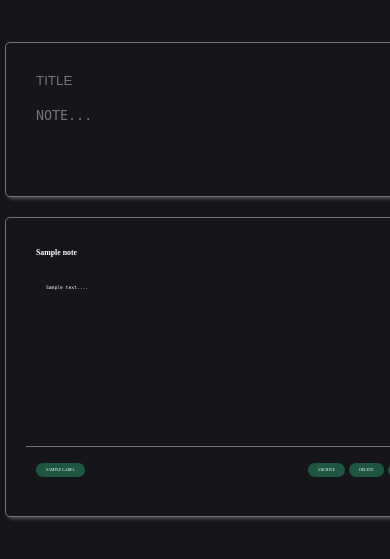
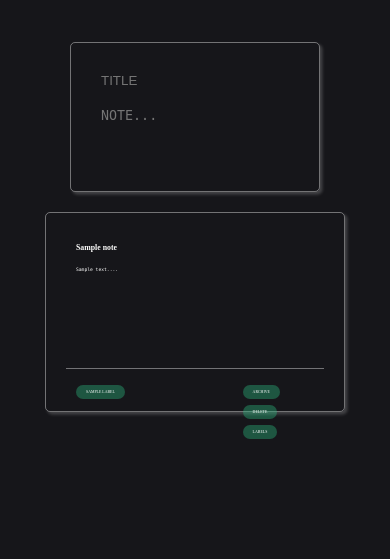
Before and after one commit to sundayirvine-code/keep-notes-app, a Django app: page / in a window 390 px wide. Shown: the part 90-649 px from the top of the page. Run offline with Django 4.2, Linux system fonts and the light colour scheme; a user stored in the database is signed in; tables that the repository leaves empty hold one stand-in row (values such as "Sample post").

Commit message:
Mobile responsivity part 2. Note bar and labels bar

```diff
--- a/notes_app/static/notes_app/media.css
+++ b/notes_app/static/notes_app/media.css
@@ -1,13 +1,41 @@
 /**  MEDIA QUERIES  **/
 
-/*
-
-@media (max-width: 375px) {
+@media (max-width: 2000px) {
+  #create_note{
+    width:700px;
+    max-width: 700px;
+    height:155px;
+    max-height: 155px;
+}
+.note{
+    max-height: 600px;
+    height: 600px;
+    width:1100px;
+    max-width: 1100px;
+}
+.n_content{
+  padding-left:10px;
+}
 
 }
 
-@media (max-width: 320px) {
-
+@media (max-width: 1650px) {
+    #create_note{
+    width:700px;
+    max-width: 700px;
+    height:155px;
+    max-height: 155px;
+}
+.note{
+    max-height: 500px;
+    height: 500px;
+    width:1000px;
+    max-width: 1000px;
+}
+.n_content{
+  padding:10px;
+  width: 90%;
+}
 }
 
 
@@ -15,19 +43,19 @@
 /* Extra large devices (large laptops and desktops, 1200px and up) */
 @media(max-width: 1400px) {
   #create_note{
-    width:850px;
-    max-width: 850px;
+    width:650px;
+    max-width: 650px;
     height:155px;
     max-height: 155px;
 }
 .note{
     max-height: 450px;
     height: 450px; /* of the notes_bar height*/
-    width:900px;
-    max-width: 900px;
+    width:830px;
+    max-width: 830px;
 }
 .n_content{
-  padding: 20px 20px 20px 20px;
+  padding-left:10px;
   font-size: 1.2vw;
 
 }
@@ -52,7 +80,7 @@
     max-width: 750px;
 }
 .n_content{
-  padding: 20px 20px 20px 20px;
+  padding-left: 10px;
   font-size: 1.2vw;
 
 }
@@ -62,24 +90,24 @@
 
 }
 }
-@media  (max-width: 950px) {
+@media  (max-width: 1100px) {
   #create_note{
     width: 500px;
-    max-width: 550px;
+    max-width: 500px;
     height:155px;
     max-height: 155px;
 }
 .note{
     max-height: 400px;
     height: 400px; /* of the notes_bar height*/
-    width:600px;
-    max-width: 600px;
+    width:650px;
+    max-width: 650px;
 }
 }
 
 
 /* Medium devices (landscape tablets, 768px and up) */
-@media only screen and (max-width: 860px) {
+@media only screen and (max-width: 880px) {
   #labels_bar{
     display: none;
   }
@@ -87,16 +115,16 @@
     width: 100%;
   }
   #create_note{
-    width: 500px;
-    max-width: 500px;
+    width: 450px;
+    max-width: 450px;
     height:155px;
     max-height: 155px;
 }
 .note{
-    max-height: 300px;
-    height: 300px; /* of the notes_bar height*/
-    width:600px;
-    max-width: 600px;
+    max-height: 350px;
+    height: 350px; /* of the notes_bar height*/
+    width:550px;
+    max-width: 550px;
 }
 }
 
@@ -120,15 +148,37 @@
 /* Extra small devices (phones, 600px and down) */
 @media only screen and (max-width: 550px) {
   #create_note{
-    width: 400px;
-    max-width: 400px;
-    height:155px;
-    max-height: 155px;
+    width: 250px;
+    max-width: 250px;
+    height:120px;
+    max-height: 120px;
 }
 .note{
     max-height: 300px;
-    height: 300px; /* of the notes_bar height*/
-    width:450px;
-    max-width: 450px;
+    height: 250px; /* of the notes_bar height*/
+    width:350px;
+    max-width: 350px;
+}
+.n_content{
+  padding-left: 10px;
+  width: fit-content;
 }
 }
+
+@media only screen and (max-width: 425px) {
+  #create_note{
+    width: 250px;
+    max-width: 250px;
+    height:150px;
+    max-height: 150px;
+}
+.note{
+    max-height: 200px;
+    height: 200px; /* of the notes_bar height*/
+    width:300px;
+    max-width: 300px;
+}
+.n_content{
+  padding-left: 10px;
+}
+}
```
